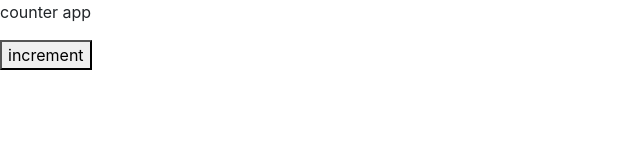
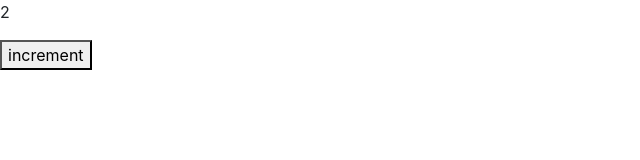
Before and after one commit to alex-182/reactMV1, a React (Create React App) app in the folder counter-app/: page / in a window 1280 px wide. Shown: the top 160 px of the page, without its empty margins (0-640 px from the left). Built offline with nearby package versions, Linux system fonts and the light colour scheme.

Commit message:
e5 - embedding expresions

```diff
--- a/counter-app/src/components/counter.jsx
+++ b/counter-app/src/components/counter.jsx
@@ -1,15 +1,23 @@
 import React, { Component } from 'react';
 
 class Counter extends Component {
-    state = {  }
+    state = {
+        count: 2
+    }
+
     render() {
         return (
             <React.Fragment>
-                <p>counter app</p>
+                <p>{this.formatCount()}</p>
                 <button>increment</button>
             </React.Fragment>
         );
     }
+
+    formatCount() {
+        const { count } = this.state;
+        return count === 0 ? 'Zero' : count;
+    }
 }
 
 export default Counter;
```
